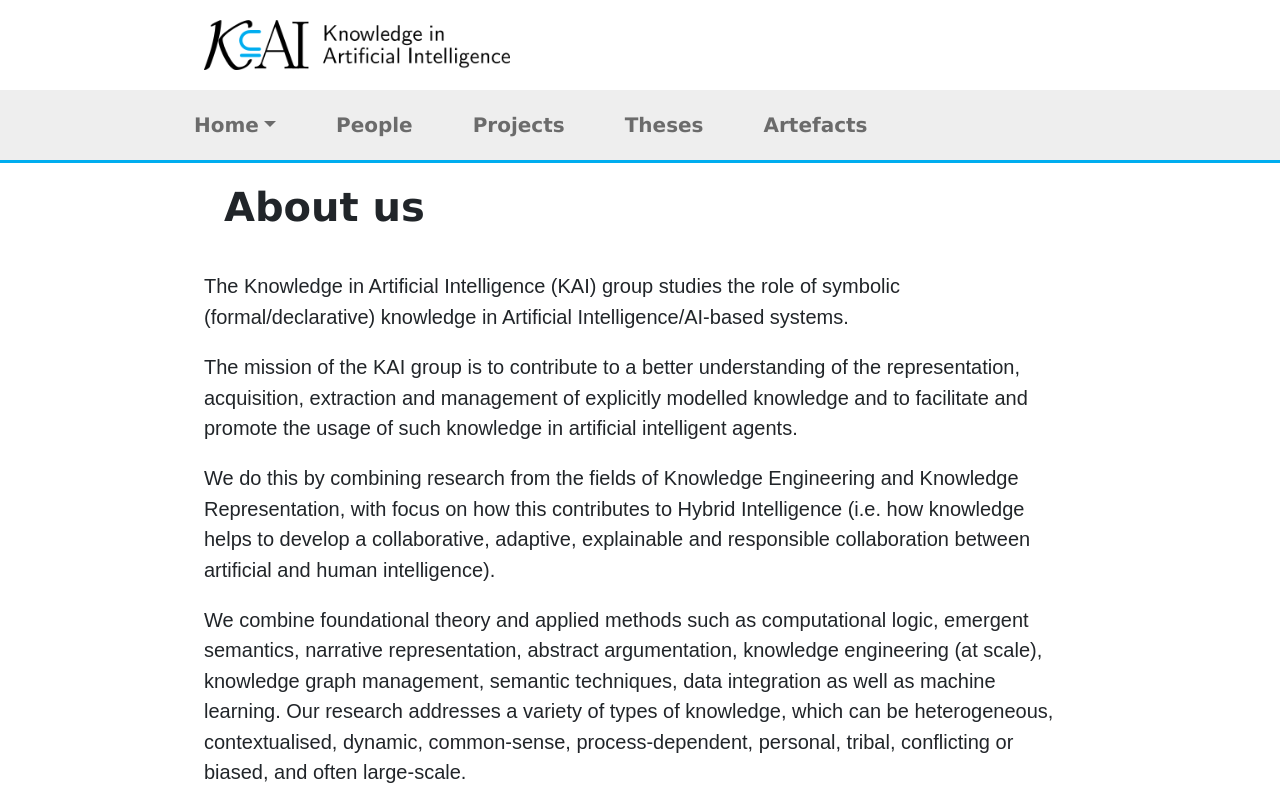
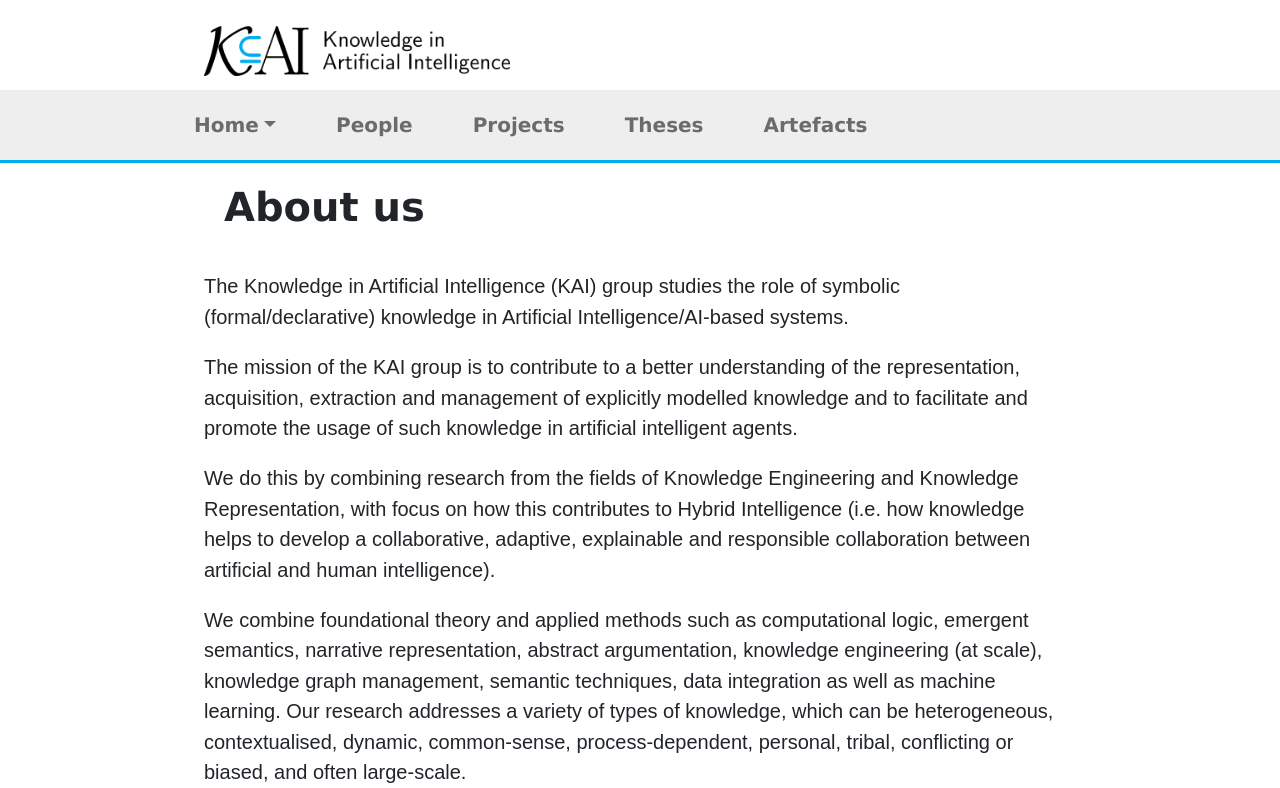
Before and after one commit to kai-vu/site, a Jekyll site: the page built from index.md, in a window 1280 px wide. Shown: the top 788 px of the page. Built offline with Jekyll 4.4.1, drawn with Linux system fonts in a browser that asks for light colours; grey boxes are pictures that could not be loaded.

Commit message:
resetting upsteam branch

```diff
--- a/_includes/nav.html
+++ b/_includes/nav.html
@@ -2,7 +2,7 @@
 
     <div class="content">
     <p>
-    <a id="banner" href="/"><img src="../../images/logos/KAI_logo_noborder.png" alt="KAI" style="height:50px; width: position:relative; top:6px;"/></a>
+    <a id="banner" href="/"><img src="../../images/logos/KAI_logo_noborder.png" alt="KAI" style="height:50px; position:relative; top:6px;"></a>
   </p>
     </div>
     <nav class="navbar navbar-expand-md navbar-light" id='navbarMain'>
```
